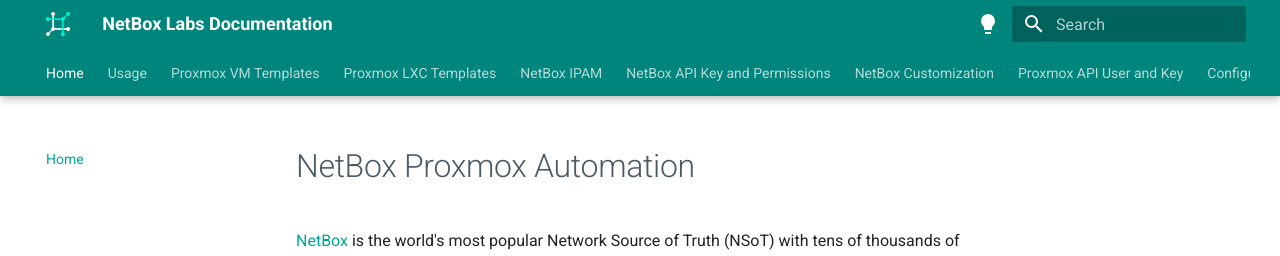
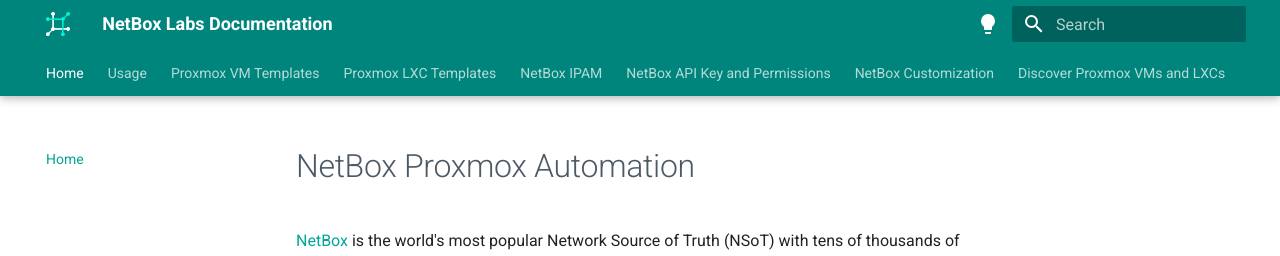
Before and after one commit to netboxlabs/netbox-proxmox-automation, an MkDocs documentation site: the page built from docs/index.md, in a window 1280 px wide. Shown: the top 256 px of the page. Built offline with MkDocs 1.6.1 and Material for MkDocs 9.7.7, drawn with Linux system fonts in a browser that asks for light colours.

Commit message:
adds discovery doc

```diff
--- a/mkdocs.yml
+++ b/mkdocs.yml
@@ -60,6 +60,7 @@
   - NetBox IPAM: netbox-ipam.md
   - NetBox API Key and Permissions: netbox-key-and-permissions.md
   - NetBox Customization: netbox-customization.md
+  - Discover Proxmox VMs and LXCs: proxmox-discover-vm-and-lxc.md
   - Proxmox API User and Key: proxmox-api-user-and-key.md
   - Configure Flask Application: configure-flask-application.md
   - Configure AWX or Tower/AAP: configure-awx-aap.md
```
